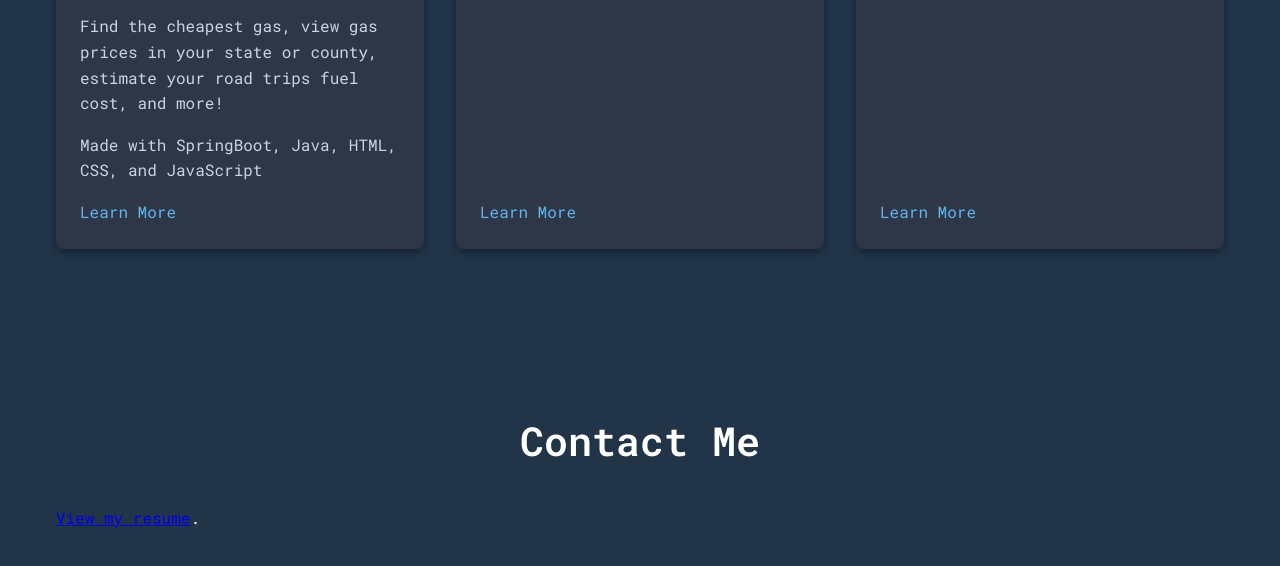
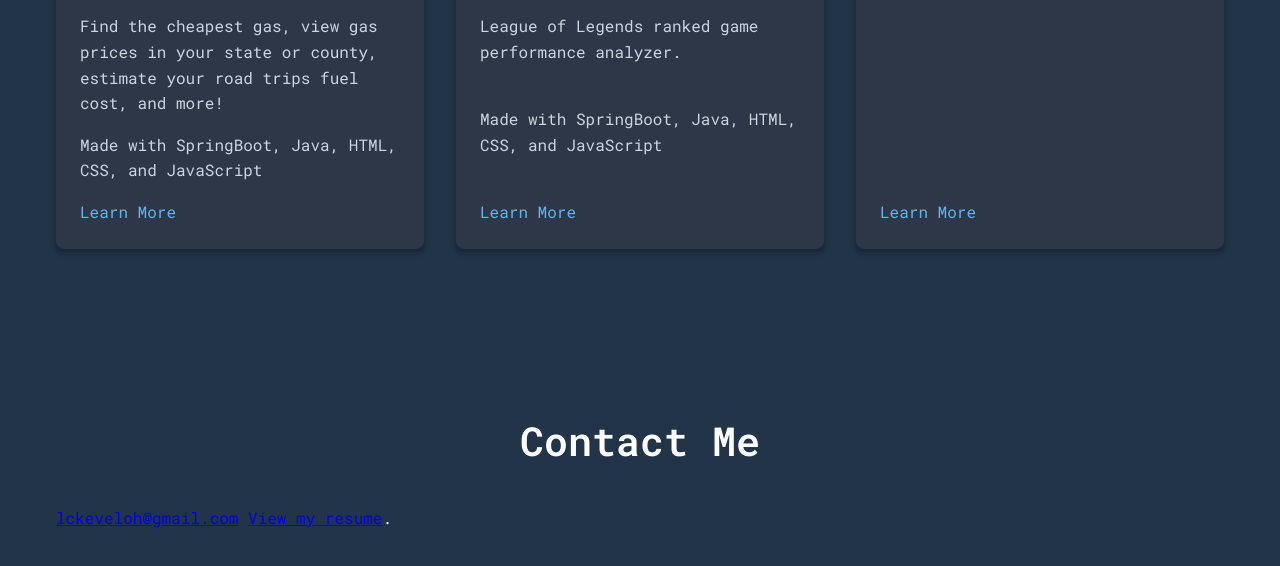
Before and after one commit to lukekeveloh/lukekeveloh.github.io, a plain HTML site: page index.html in a window 1280 px wide. Shown: the part 1113-1679 px from the top of the page. Drawn offline with Linux system fonts and the light colour scheme.

Commit message:
added email

```diff
--- a/index.html
+++ b/index.html
@@ -63,7 +63,8 @@
         <div class="project-card">
           <h3>Poroscope</h3>
           <img src="imgs/poroscope.png" alt="Project 2 Image">
-          <p></p>
+          <p>League of Legends ranked game performance analyzer.</p>
+          <p>Made with SpringBoot, Java, HTML, CSS, and JavaScript</p>
           <a href="#">Learn More</a>
         </div>
 
@@ -82,6 +83,7 @@
       <h2>Contact Me</h2>
       <div class="content">
         <div class="content-text">
+          <a href="mailto:lckeveloh@gmail.com">lckeveloh@gmail.com</a>
           <a href="#" id="viewResumeLink">View my resume</a>.
         </div>
       </div>
```
